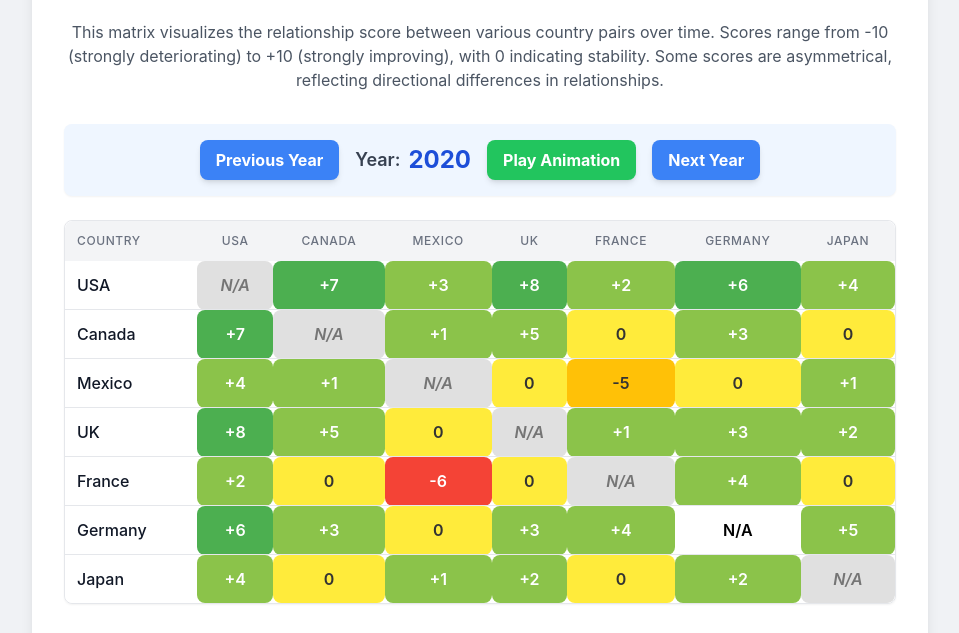
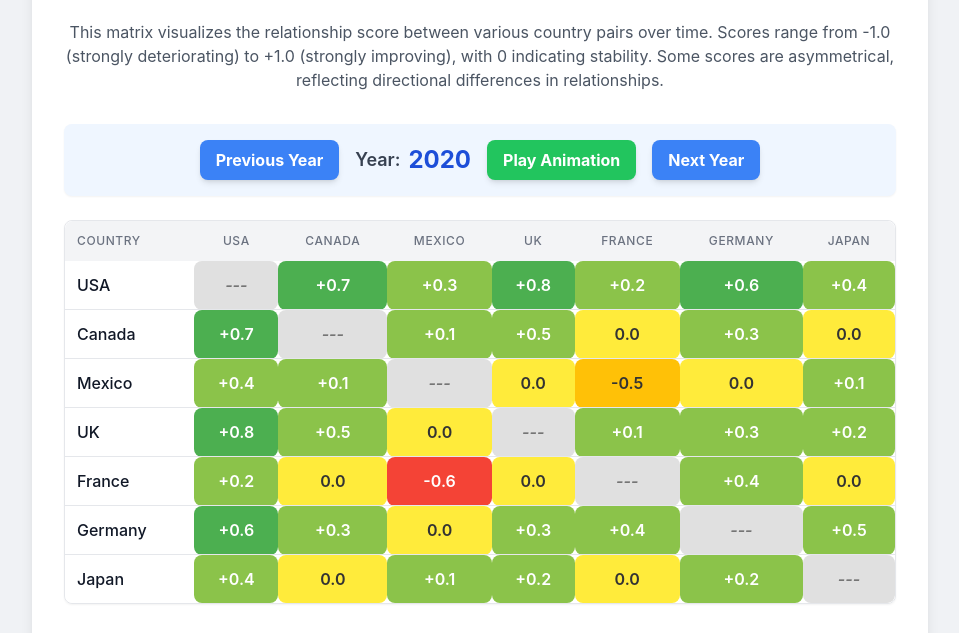
Before and after one commit to dey-arindam/bilateral-relationship-matrix, a plain HTML site: page index.html in a window 1280 px wide. Shown: the part 108-741 px from the top of the page, without its empty margins (160-1119 px from the left). Drawn offline with nearby package versions, Linux system fonts and the light colour scheme.

Commit message:
Update index.html

```diff
--- a/index.html
+++ b/index.html
@@ -111,7 +111,7 @@
         <h1 class="text-3xl sm:text-4xl font-bold text-gray-800 mb-6 text-center">Bilateral Relationship Score Matrix</h1>
         <p class="text-gray-600 mb-8 text-center text-sm sm:text-base">
             This matrix visualizes the relationship score between various country pairs over time.
-            Scores range from -10 (strongly deteriorating) to +10 (strongly improving), with 0 indicating stability.
+            Scores range from -1.0 (strongly deteriorating) to +1.0 (strongly improving), with 0 indicating stability.
             Some scores are asymmetrical, reflecting directional differences in relationships.
         </p>
 
@@ -150,7 +150,7 @@
                     <!-- Rows will be dynamically updated by JavaScript -->
                     <tr data-country="USA">
                         <td class="p-3 font-medium text-gray-900 whitespace-nowrap">USA</td>
-                        <td class="score-cell score-na" data-target-country="USA">N/A</td>
+                        <td class="score-cell score-na" data-target-country="USA">---</td>
                         <td class="score-cell" data-target-country="Canada"></td>
                         <td class="score-cell" data-target-country="Mexico"></td>
                         <td class="score-cell" data-target-country="UK"></td>
@@ -161,7 +161,7 @@
                     <tr data-country="Canada">
                         <td class="p-3 font-medium text-gray-900 whitespace-nowrap">Canada</td>
                         <td class="score-cell" data-target-country="USA"></td>
-                        <td class="score-cell score-na" data-target-country="Canada">N/A</td>
+                        <td class="score-cell score-na" data-target-country="Canada">---</td>
                         <td class="score-cell" data-target-country="Mexico"></td>
                         <td class="score-cell" data-target-country="UK"></td>
                         <td class="score-cell" data-target-country="France"></td>
@@ -172,7 +172,7 @@
                         <td class="p-3 font-medium text-gray-900 whitespace-nowrap">Mexico</td>
                         <td class="score-cell" data-target-country="USA"></td>
                         <td class="score-cell" data-target-country="Canada"></td>
-                        <td class="score-cell score-na" data-target-country="Mexico">N/A</td>
+                        <td class="score-cell score-na" data-target-country="Mexico">---</td>
                         <td class="score-cell" data-target-country="UK"></td>
                         <td class="score-cell" data-target-country="France"></td>
                         <td class="score-cell" data-target-country="Germany"></td>
@@ -183,7 +183,7 @@
                         <td class="score-cell" data-target-country="USA"></td>
                         <td class="score-cell" data-target-country="Canada"></td>
                         <td class="score-cell" data-target-country="Mexico"></td>
-                        <td class="score-cell score-na" data-target-country="UK">N/A</td>
+                        <td class="score-cell score-na" data-target-country="UK">---</td>
                         <td class="score-cell" data-target-country="France"></td>
                         <td class="score-cell" data-target-country="Germany"></td>
                         <td class="score-cell" data-target-country="Japan"></td>
@@ -194,7 +194,7 @@
                         <td class="score-cell" data-target-country="Canada"></td>
                         <td class="score-cell" data-target-country="Mexico"></td>
                         <td class="score-cell" data-target-country="UK"></td>
-                        <td class="score-cell score-na" data-target-country="France">N/A</td>
+                        <td class="score-cell score-na" data-target-country="France">---</td>
                         <td class="score-cell" data-target-country="Germany"></td>
                         <td class="score-cell" data-target-country="Japan"></td>
                     </tr>
@@ -205,7 +205,7 @@
                         <td class="score-cell" data-target-country="Mexico"></td>
                         <td class="score-cell" data-target-country="UK"></td>
                         <td class="score-cell" data-target-country="France"></td>
-                        <td class="score-cell" data-target-country="Germany">N/A</td>
+                        <td class="score-cell score-na" data-target-country="Germany">---</td>
                         <td class="score-cell" data-target-country="Japan"></td>
                     </tr>
                     <tr data-country="Japan">
@@ -216,7 +216,7 @@
                         <td class="score-cell" data-target-country="UK"></td>
                         <td class="score-cell" data-target-country="France"></td>
                         <td class="score-cell" data-target-country="Germany"></td>
-                        <td class="score-cell score-na rounded-br-lg" data-target-country="Japan">N/A</td>
+                        <td class="score-cell score-na rounded-br-lg" data-target-country="Japan">---</td>
                     </tr>
                 </tbody>
             </table>
@@ -227,23 +227,23 @@
             <div class="flex flex-wrap justify-center gap-4">
                 <div class="flex items-center">
                     <span class="w-6 h-6 rounded-full score-improving-strong mr-2"></span>
-                    <span class="text-gray-700 font-medium">Strongly Improving (+6 to +10)</span>
+                    <span class="text-gray-700 font-medium">Strongly Improving (+0.6 to +1.0)</span>
                 </div>
                 <div class="flex items-center">
                     <span class="w-6 h-6 rounded-full score-improving-mild mr-2"></span>
-                    <span class="text-gray-700 font-medium">Mildly Improving (+1 to +5)</span>
+                    <span class="text-gray-700 font-medium">Mildly Improving (+0.1 to +0.5)</span>
                 </div>
                 <div class="flex items-center">
                     <span class="w-6 h-6 rounded-full score-stable mr-2"></span>
-                    <span class="text-gray-700 font-medium">Stable (0)</span>
+                    <span class="text-gray-700 font-medium">Stable (0.0)</span>
                 </div>
                 <div class="flex items-center">
                     <span class="w-6 h-6 rounded-full score-deteriorating-mild mr-2"></span>
-                    <span class="text-gray-700 font-medium">Mildly Deteriorating (-1 to -5)</span>
+                    <span class="text-gray-700 font-medium">Mildly Deteriorating (-0.1 to -0.5)</span>
                 </div>
                 <div class="flex items-center">
                     <span class="w-6 h-6 rounded-full score-deteriorating-strong mr-2"></span>
-                    <span class="text-gray-700 font-medium">Strongly Deteriorating (-6 to -10)</span>
+                    <span class="text-gray-700 font-medium">Strongly Deteriorating (-0.6 to -1.0)</span>
                 </div>
             </div>
         </div>
@@ -325,58 +325,58 @@
             // Define historical data for relationships
             const historicalData = {
                 2020: {
-                    "USA": { "Canada": "+7", "Mexico": "+3", "UK": "+8", "France": "+2", "Germany": "+6", "Japan": "+4" },
-                    "Canada": { "USA": "+7", "Mexico": "+1", "UK": "+5", "France": "0", "Germany": "+3", "Japan": "0" },
-                    "Mexico": { "USA": "+4", "Canada": "+1", "UK": "0", "France": "-5", "Germany": "0", "Japan": "+1" },
-                    "UK": { "USA": "+8", "Canada": "+5", "Mexico": "0", "France": "+1", "Germany": "+3", "Japan": "+2" },
-                    "France": { "USA": "+2", "Canada": "0", "Mexico": "-6", "UK": "0", "Germany": "+4", "Japan": "0" },
-                    "Germany": { "USA": "+6", "Canada": "+3", "Mexico": "0", "UK": "+3", "France": "+4", "Japan": "+5" },
-                    "Japan": { "USA": "+4", "Canada": "0", "Mexico": "+1", "UK": "+2", "France": "0", "Germany": "+2" }
+                    "USA": { "Canada": "+0.7", "Mexico": "+0.3", "UK": "+0.8", "France": "+0.2", "Germany": "+0.6", "Japan": "+0.4" },
+                    "Canada": { "USA": "+0.7", "Mexico": "+0.1", "UK": "+0.5", "France": "0.0", "Germany": "+0.3", "Japan": "0.0" },
+                    "Mexico": { "USA": "+0.4", "Canada": "+0.1", "UK": "0.0", "France": "-0.5", "Germany": "0.0", "Japan": "+0.1" },
+                    "UK": { "USA": "+0.8", "Canada": "+0.5", "Mexico": "0.0", "France": "+0.1", "Germany": "+0.3", "Japan": "+0.2" },
+                    "France": { "USA": "+0.2", "Canada": "0.0", "Mexico": "-0.6", "UK": "0.0", "Germany": "+0.4", "Japan": "0.0" },
+                    "Germany": { "USA": "+0.6", "Canada": "+0.3", "Mexico": "0.0", "UK": "+0.3", "France": "+0.4", "Japan": "+0.5" },
+                    "Japan": { "USA": "+0.4", "Canada": "0.0", "Mexico": "+0.1", "UK": "+0.2", "France": "0.0", "Germany": "+0.2" }
                 },
                 2021: {
-                    "USA": { "Canada": "+8", "Mexico": "+4", "UK": "+9", "France": "+3", "Germany": "+7", "Japan": "+5" },
-                    "Canada": { "USA": "+8", "Mexico": "+2", "UK": "+6", "France": "0", "Germany": "+4", "Japan": "0" },
-                    "Mexico": { "USA": "+5", "Canada": "+2", "UK": "+1", "France": "-7", "Germany": "0", "Japan": "+2" },
-                    "UK": { "USA": "+9", "Canada": "+6", "Mexico": "+1", "France": "+2", "Germany": "+4", "Japan": "+3" },
-                    "France": { "USA": "+3", "Canada": "0", "Mexico": "-7", "UK": "+1", "Germany": "+5", "Japan": "0" },
-                    "Germany": { "USA": "+7", "Canada": "+4", "Mexico": "0", "UK": "+4", "France": "+5", "Japan": "+6" },
-                    "Japan": { "USA": "+5", "Canada": "0", "Mexico": "+2", "UK": "+3", "France": "0", "Germany": "+3" }
+                    "USA": { "Canada": "+0.8", "Mexico": "+0.4", "UK": "+0.9", "France": "+0.3", "Germany": "+0.7", "Japan": "+0.5" },
+                    "Canada": { "USA": "+0.8", "Mexico": "+0.2", "UK": "+0.6", "France": "0.0", "Germany": "+0.4", "Japan": "0.0" },
+                    "Mexico": { "USA": "+0.5", "Canada": "+0.2", "UK": "+0.1", "France": "-0.7", "Germany": "0.0", "Japan": "+0.2" },
+                    "UK": { "USA": "+0.9", "Canada": "+0.6", "Mexico": "+0.1", "France": "+0.2", "Germany": "+0.4", "Japan": "+0.3" },
+                    "France": { "USA": "+0.3", "Canada": "0.0", "Mexico": "-0.7", "UK": "+0.1", "Germany": "+0.5", "Japan": "0.0" },
+                    "Germany": { "USA": "+0.7", "Canada": "+0.4", "Mexico": "0.0", "UK": "+0.4", "France": "+0.5", "Japan": "+0.6" },
+                    "Japan": { "USA": "+0.5", "Canada": "0.0", "Mexico": "+0.2", "UK": "+0.3", "France": "0.0", "Germany": "+0.3" }
                 },
                 2022: {
-                    "USA": { "Canada": "+8", "Mexico": "+4", "UK": "+9", "France": "+3", "Germany": "+7", "Japan": "+5" },
-                    "Canada": { "USA": "+8", "Mexico": "+2", "UK": "+6", "France": "0", "Germany": "+4", "Japan": "0" },
-                    "Mexico": { "USA": "+5", "Canada": "+2", "UK": "+1", "France": "-7", "Germany": "0", "Japan": "+2" },
-                    "UK": { "USA": "+9", "Canada": "+6", "Mexico": "+1", "France": "+2", "Germany": "+4", "Japan": "+3" },
-                    "France": { "USA": "+3", "Canada": "0", "Mexico": "-7", "UK": "+1", "Germany": "+5", "Japan": "0" },
-                    "Germany": { "USA": "+7", "Canada": "+4", "Mexico": "0", "UK": "+4", "France": "+5", "Japan": "+6" },
-                    "Japan": { "USA": "+5", "Canada": "0", "Mexico": "+2", "UK": "+3", "France": "0", "Germany": "+3" }
+                    "USA": { "Canada": "+0.8", "Mexico": "+0.4", "UK": "+0.9", "France": "+0.3", "Germany": "+0.7", "Japan": "+0.5" },
+                    "Canada": { "USA": "+0.8", "Mexico": "+0.2", "UK": "+0.6", "France": "0.0", "Germany": "+0.4", "Japan": "0.0" },
+                    "Mexico": { "USA": "+0.5", "Canada": "+0.2", "UK": "+0.1", "France": "-0.7", "Germany": "0.0", "Japan": "+0.2" },
+                    "UK": { "USA": "+0.9", "Canada": "+0.6", "Mexico": "+0.1", "France": "+0.2", "Germany": "+0.4", "Japan": "+0.3" },
+                    "France": { "USA": "+0.3", "Canada": "0.0", "Mexico": "-0.7", "UK": "+0.1", "Germany": "+0.5", "Japan": "0.0" },
+                    "Germany": { "USA": "+0.7", "Canada": "+0.4", "Mexico": "0.0", "UK": "+0.4", "France": "+0.5", "Japan": "+0.6" },
+                    "Japan": { "USA": "+0.5", "Canada": "0.0", "Mexico": "+0.2", "UK": "+0.3", "France": "0.0", "Germany": "+0.3" }
                 },
                 2023: {
-                    "USA": { "Canada": "+7", "Mexico": "+3", "UK": "+8", "France": "+2", "Germany": "+6", "Japan": "+4" },
-                    "Canada": { "USA": "+7", "Mexico": "+1", "UK": "+5", "France": "0", "Germany": "+3", "Japan": "0" },
-                    "Mexico": { "USA": "+4", "Canada": "+1", "UK": "0", "France": "-5", "Germany": "0", "Japan": "+1" },
-                    "UK": { "USA": "+8", "Canada": "+5", "Mexico": "0", "France": "+1", "Germany": "+3", "Japan": "+2" },
-                    "France": { "USA": "+2", "Canada": "0", "Mexico": "-6", "UK": "0", "Germany": "+4", "Japan": "0" },
-                    "Germany": { "USA": "+6", "Canada": "+3", "Mexico": "0", "UK": "+3", "France": "+4", "Japan": "+5" },
-                    "Japan": { "USA": "+4", "Canada": "0", "Mexico": "+1", "UK": "+2", "France": "0", "Germany": "+2" }
+                    "USA": { "Canada": "+0.7", "Mexico": "+0.3", "UK": "+0.8", "France": "+0.2", "Germany": "+0.6", "Japan": "+0.4" },
+                    "Canada": { "USA": "+0.7", "Mexico": "+0.1", "UK": "+0.5", "France": "0.0", "Germany": "+0.3", "Japan": "0.0" },
+                    "Mexico": { "USA": "+0.4", "Canada": "+0.1", "UK": "0.0", "France": "-0.5", "Germany": "0.0", "Japan": "+0.1" },
+                    "UK": { "USA": "+0.8", "Canada": "+0.5", "Mexico": "0.0", "France": "+0.1", "Germany": "+0.3", "Japan": "+0.2" },
+                    "France": { "USA": "+0.2", "Canada": "0.0", "Mexico": "-0.6", "UK": "0.0", "Germany": "+0.4", "Japan": "0.0" },
+                    "Germany": { "USA": "+0.6", "Canada": "+0.3", "Mexico": "0.0", "UK": "+0.3", "France": "+0.4", "Japan": "+0.5" },
+                    "Japan": { "USA": "+0.4", "Canada": "0.0", "Mexico": "+0.1", "UK": "+0.2", "France": "0.0", "Germany": "+0.2" }
                 },
                 2024: {
-                    "USA": { "Canada": "+6", "Mexico": "+2", "UK": "+7", "France": "+1", "Germany": "+5", "Japan": "+3" },
-                    "Canada": { "USA": "+6", "Mexico": "0", "UK": "+4", "France": "-1", "Germany": "+2", "Japan": "-1" },
-                    "Mexico": { "USA": "+3", "Canada": "0", "UK": "-1", "France": "-4", "Germany": "-1", "Japan": "0" },
-                    "UK": { "USA": "+7", "Canada": "+4", "Mexico": "-1", "France": "0", "Germany": "+2", "Japan": "+1" },
-                    "France": { "USA": "+1", "Canada": "-1", "Mexico": "-5", "UK": "-1", "Germany": "+3", "Japan": "-1" },
-                    "Germany": { "USA": "+5", "Canada": "+2", "Mexico": "-1", "UK": "+2", "France": "+3", "Japan": "+4" },
-                    "Japan": { "USA": "+3", "Canada": "-1", "Mexico": "0", "UK": "+1", "France": "-1", "Germany": "+1" }
+                    "USA": { "Canada": "+0.6", "Mexico": "+0.2", "UK": "+0.7", "France": "+0.1", "Germany": "+0.5", "Japan": "+0.3" },
+                    "Canada": { "USA": "+0.6", "Mexico": "0.0", "UK": "+0.4", "France": "-0.1", "Germany": "+0.2", "Japan": "-0.1" },
+                    "Mexico": { "USA": "+0.3", "Canada": "0.0", "UK": "-0.1", "France": "-0.4", "Germany": "-0.1", "Japan": "0.0" },
+                    "UK": { "USA": "+0.7", "Canada": "+0.4", "Mexico": "-0.1", "France": "0.0", "Germany": "+0.2", "Japan": "+0.1" },
+                    "France": { "USA": "+0.1", "Canada": "-0.1", "Mexico": "-0.5", "UK": "-0.1", "Germany": "+0.3", "Japan": "-0.1" },
+                    "Germany": { "USA": "+0.5", "Canada": "+0.2", "Mexico": "-0.1", "UK": "+0.2", "France": "+0.3", "Japan": "+0.4" },
+                    "Japan": { "USA": "+0.3", "Canada": "-0.1", "Mexico": "0.0", "UK": "+0.1", "France": "-0.1", "Germany": "+0.1" }
                 },
                 2025: {
-                    "USA": { "Canada": "+8", "Mexico": "+4", "UK": "+9", "France": "+3", "Germany": "+7", "Japan": "+5" },
-                    "Canada": { "USA": "+8", "Mexico": "+2", "UK": "+6", "France": "0", "Germany": "+4", "Japan": "0" },
-                    "Mexico": { "USA": "+5", "Canada": "+2", "UK": "+1", "France": "-7", "Germany": "0", "Japan": "+2" },
-                    "UK": { "USA": "+9", "Canada": "+6", "Mexico": "+1", "France": "+2", "Germany": "+4", "Japan": "+3" },
-                    "France": { "USA": "+3", "Canada": "0", "Mexico": "-7", "UK": "+1", "Germany": "+5", "Japan": "0" },
-                    "Germany": { "USA": "+7", "Canada": "+4", "Mexico": "0", "UK": "+4", "France": "+5", "Japan": "+6" },
-                    "Japan": { "USA": "+5", "Canada": "0", "Mexico": "+2", "UK": "+3", "France": "0", "Germany": "+3" }
+                    "USA": { "Canada": "+0.8", "Mexico": "+0.4", "UK": "+0.9", "France": "+0.3", "Germany": "+0.7", "Japan": "+0.5" },
+                    "Canada": { "USA": "+0.8", "Mexico": "+0.2", "UK": "+0.6", "France": "0.0", "Germany": "+0.4", "Japan": "0.0" },
+                    "Mexico": { "USA": "+0.5", "Canada": "+0.2", "UK": "+0.1", "France": "-0.7", "Germany": "0.0", "Japan": "+0.2" },
+                    "UK": { "USA": "+0.9", "Canada": "+0.6", "Mexico": "+0.1", "France": "+0.2", "Germany": "+0.4", "Japan": "+0.3" },
+                    "France": { "USA": "+0.3", "Canada": "0.0", "Mexico": "-0.7", "UK": "+0.1", "Germany": "+0.5", "Japan": "0.0" },
+                    "Germany": { "USA": "+0.7", "Canada": "+0.4", "Mexico": "0.0", "UK": "+0.4", "France": "+0.5", "Japan": "+0.6" },
+                    "Japan": { "USA": "+0.5", "Canada": "0.0", "Mexico": "+0.2", "UK": "+0.3", "France": "0.0", "Germany": "+0.3" }
                 }
             };
 
@@ -406,17 +406,17 @@
                                 // Remove all existing score classes
                                 cell.classList.remove('score-improving-strong', 'score-improving-mild', 'score-stable', 'score-deteriorating-mild', 'score-deteriorating-strong');
                                 // Add the new score class based on the value
-                                const numericScore = parseInt(score);
+                                const numericScore = parseFloat(score); // Use parseFloat for decimal scores
                                 if (!isNaN(numericScore)) {
-                                    if (numericScore >= 6) {
+                                    if (numericScore >= 0.6) {
                                         cell.classList.add('score-improving-strong');
-                                    } else if (numericScore >= 1) {
+                                    } else if (numericScore >= 0.1) {
                                         cell.classList.add('score-improving-mild');
-                                    } else if (numericScore === 0) {
+                                    } else if (numericScore === 0.0) { // Check for exact 0.0
                                         cell.classList.add('score-stable');
-                                    } else if (numericScore >= -5) {
+                                    } else if (numericScore >= -0.5) { // -0.1 to -0.5
                                         cell.classList.add('score-deteriorating-mild');
-                                    } else { // numericScore <= -6
+                                    } else { // numericScore <= -0.6
                                         cell.classList.add('score-deteriorating-strong');
                                     }
                                 }
@@ -519,7 +519,7 @@
                 insightOutput.textContent = ''; // Clear previous insight
                 loadingSpinner.classList.remove('hidden'); // Show loading spinner
 
-                let score = 'N/A';
+                let score = '---'; // Default score for N/A
                 let scoreClass = 'score-na';
 
                 // Get the score from the currently displayed year's data
@@ -527,17 +527,17 @@
                 if (yearData && yearData[country1] && yearData[country1][country2]) {
                     score = yearData[country1][country2];
                     // Determine score class based on the score value
-                    const numericScore = parseInt(score);
+                    const numericScore = parseFloat(score);
                     if (!isNaN(numericScore)) {
-                        if (numericScore >= 6) {
+                        if (numericScore >= 0.6) {
                             scoreClass = 'score-improving-strong';
-                        } else if (numericScore >= 1) {
+                        } else if (numericScore >= 0.1) {
                             scoreClass = 'score-improving-mild';
-                        } else if (numericScore === 0) {
+                        } else if (numericScore === 0.0) {
                             scoreClass = 'score-stable';
-                        } else if (numericScore >= -5) {
+                        } else if (numericScore >= -0.5) {
                             scoreClass = 'score-deteriorating-mild';
-                        } else { // numericScore <= -6
+                        } else { // numericScore <= -0.6
                             scoreClass = 'score-deteriorating-strong';
                         }
                     }
@@ -556,8 +556,7 @@
                     relationshipStatus = "stable";
                 }
 
-                // Updated prompt to remove "hypothetical"
-                let prompt = `For the year ${currentYear}, given that the bilateral relationship score between ${country1} and ${country2} is ${score} (where +10 is strongly improving and -10 is strongly deteriorating), provide a brief insight into the nature of this relationship. Focus on general aspects like diplomacy, trade, or cultural exchange, without mentioning specific real-world events. The relationship is currently considered ${relationshipStatus}.`;
+                let prompt = `For the year ${currentYear}, given that the bilateral relationship score between ${country1} and ${country2} is ${score} (where +1.0 is strongly improving and -1.0 is strongly deteriorating), provide a brief insight into the nature of this relationship. Focus on general aspects like diplomacy, trade, or cultural exchange, without mentioning specific real-world events. The relationship is currently considered ${relationshipStatus}.`;
 
                 try {
                     let chatHistory = [];
```
